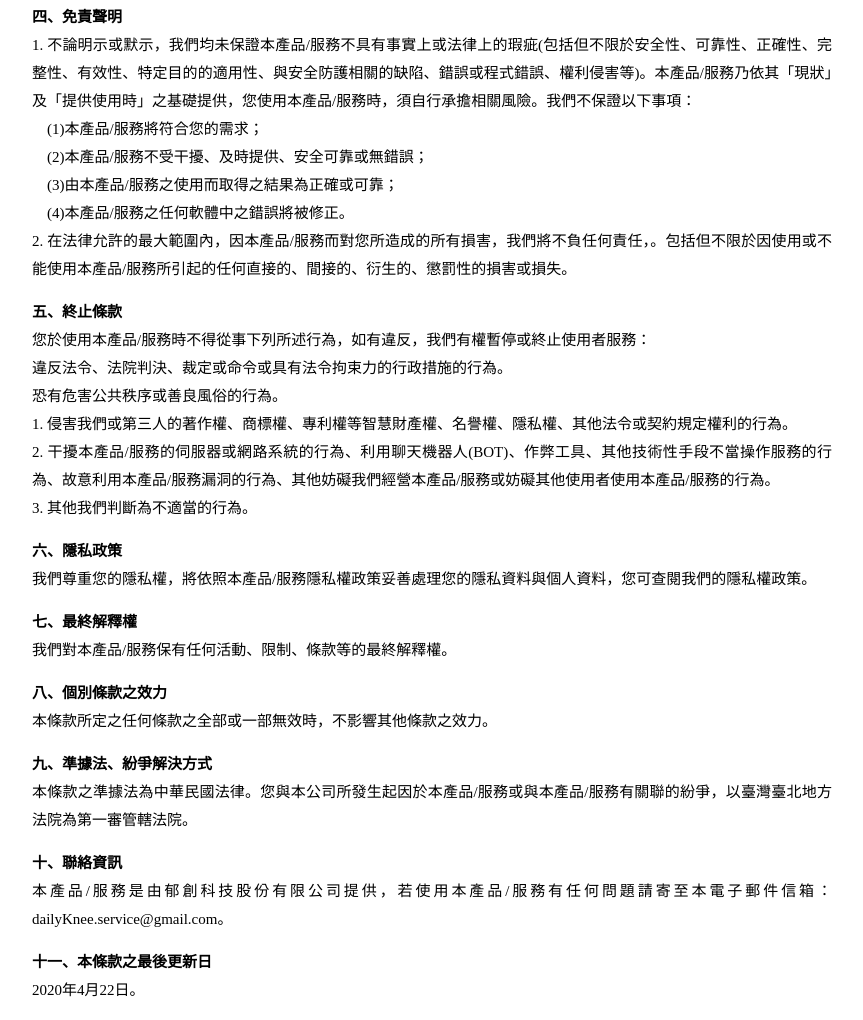
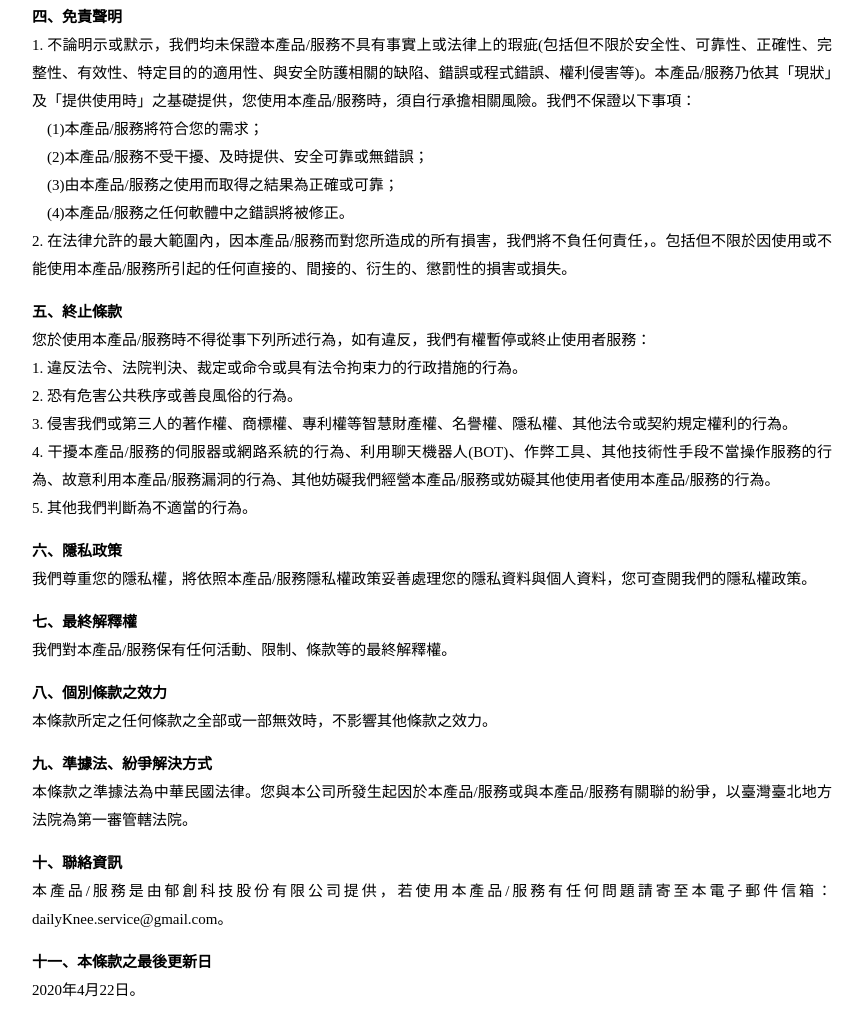
Before and after one commit to abilliant/abilliant.github.io, a plain HTML site: page termsofuse_angleasy.html in a window 1280 px wide. Shown: the part 868-1888 px from the top of the page, without its empty margins (208-1071 px from the left). Drawn offline with Linux system fonts and the light colour scheme.

Commit message:
Add files via upload

```diff
--- a/termsofuse_angleasy.html
+++ b/termsofuse_angleasy.html
@@ -6,6 +6,7 @@
         <link rel="stylesheet" href="css/all.css">
     </head>
     <body>
+        <meta name="viewport" content="width=device-width, initial-scale=1.0">
     <div class="container">
         <div style="border:0px gray solid;width:800px;margin:0 auto;">
         <span style="line-height: 28px;font-size:15px;font-family:Microsoft JhengHei;text-align: justify;">
@@ -44,10 +45,11 @@
             <P> </P>
             <P><b>五、終止條款</b><br>
 您於使用本產品/服務時不得從事下列所述行為，如有違反，我們有權暫停或終止使用者服務：<br>
-違反法令、法院判決、裁定或命令或具有法令拘束力的行政措施的行為。<br>恐有危害公共秩序或善良風俗的行為。<br>
-1.  侵害我們或第三人的著作權、商標權、專利權等智慧財產權、名譽權、隱私權、其他法令或契約規定權利的行為。<br>
-2.  干擾本產品/服務的伺服器或網路系統的行為、利用聊天機器人(BOT)、作弊工具、其他技術性手段不當操作服務的行為、故意利用本產品/服務漏洞的行為、其他妨礙我們經營本產品/服務或妨礙其他使用者使用本產品/服務的行為。<br>
-3.  其他我們判斷為不適當的行為。<br></P>
+1.  違反法令、法院判決、裁定或命令或具有法令拘束力的行政措施的行為。<br>
+2.  恐有危害公共秩序或善良風俗的行為。<br>
+3.  侵害我們或第三人的著作權、商標權、專利權等智慧財產權、名譽權、隱私權、其他法令或契約規定權利的行為。<br>
+4.  干擾本產品/服務的伺服器或網路系統的行為、利用聊天機器人(BOT)、作弊工具、其他技術性手段不當操作服務的行為、故意利用本產品/服務漏洞的行為、其他妨礙我們經營本產品/服務或妨礙其他使用者使用本產品/服務的行為。<br>
+5.  其他我們判斷為不適當的行為。<br></P>
             <P> </P>
             <P><b>六、隱私政策</b><br>我們尊重您的隱私權，將依照本產品/服務隱私權政策妥善處理您的隱私資料與個人資料，您可查閱我們的隱私權政策。</P>
             <P> </P>
```
Also changed, not shown: privacy_angleasy.html (+2 -0 lines), privacy_wazai.html (+2 -0 lines), termsofuse_wazai.html (+2 -0 lines).
